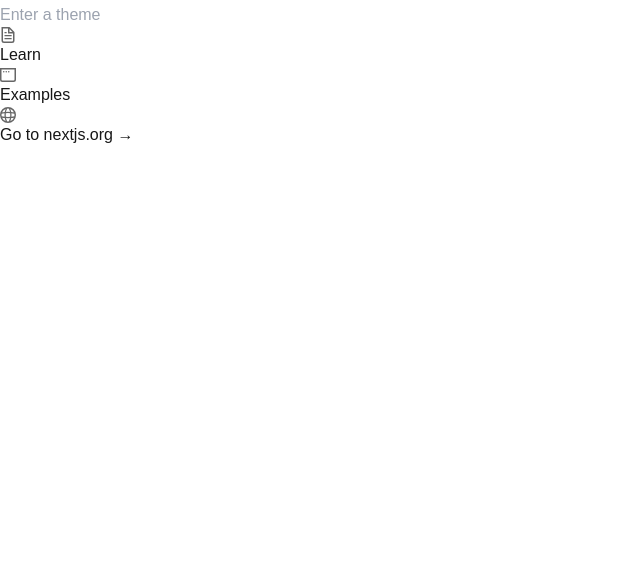
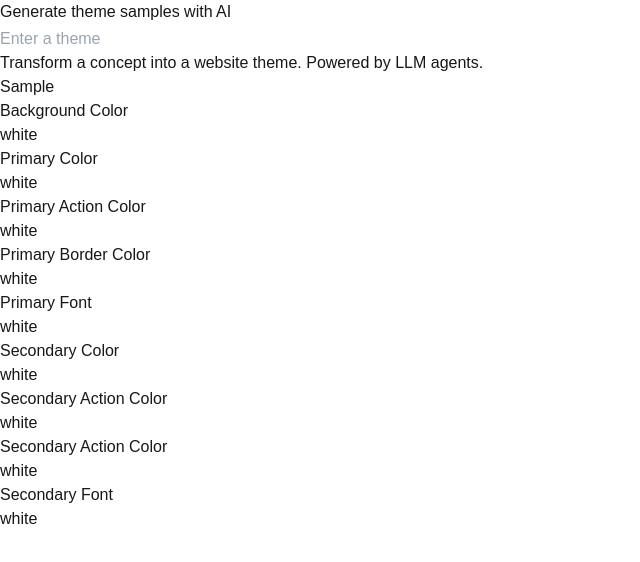
Before and after one commit to Bouhm/themomatic-client, a Next.js app: page / in a window 1280 px wide. Shown: the top 562 px of the page, without its empty margins (0-640 px from the left). Built offline with nearby package versions, Linux system fonts and the light colour scheme; some icons are missing.

Commit message:
update page

```diff
--- /dev/null
+++ b/src/app/Components/StyleDetail.tsx
@@ -0,0 +1,14 @@
+type StyleDetailProps = {
+    label: string
+    color: string
+}
+
+export default function StyleDetail({ label, color }: StyleDetailProps) {
+    return (
+      <div className="">
+        <h4 className="text-black">{label}</h4>
+        <div className={`rounded bg-[${color}] w-6 h-6`}></div>
+        <span>{color}</span>
+      </div>
+    );
+  }
--- /dev/null
+++ b/src/app/Components/StyleInfo.tsx
@@ -0,0 +1,43 @@
+import StyleDetail from "./StyleDetail";
+
+interface IStyleDetail {
+    name: string
+}
+
+const details: IStyleDetail[] = [
+    {
+        name: "Background Color"
+    },
+    {
+        name: "Primary Color"
+    },
+    {
+        name: "Primary Action Color"
+    },
+    {
+        name: "Primary Border Color"
+    },
+    {
+        name: "Primary Font"
+    },
+    {
+        name: "Secondary Color"
+    },
+    {
+        name: "Secondary Action Color"
+    },
+    {
+        name: "Secondary Action Color"
+    },
+    {
+        name: "Secondary Font"
+    }
+]
+
+export default function StyleInfo() {
+  return (
+    <div className="grid rounded-lg bg-white">
+        {details.map((detail,i) => <StyleDetail key={`${detail.name}-${i}`} color="white" label={detail.name}/>)}
+    </div>
+  );
+}
--- /dev/null
+++ b/src/app/Components/ThemeInfo.tsx
@@ -0,0 +1,20 @@
+import ThemeThumbnail from "./ThemeThumbnail";
+import Heading from "./UI/Heading";
+import SearchBar from "./UI/SearchBar";
+
+export default function ThemeInfo() {
+  return (
+    <div className="flex flex-col">
+        <Heading>
+            Generate theme samples with AI
+        </Heading>
+        <SearchBar placeholder="Enter a theme" />
+        <h3 className="g:-ml-2 lg:pl-2">
+            Transform a concept into a website theme. Powered by LLM agents.
+        </h3>
+        <div className="grid">
+            <ThemeThumbnail />
+        </div>
+    </div>
+  );
+}
--- /dev/null
+++ b/src/app/Components/ThemeThumbnail.tsx
@@ -0,0 +1,7 @@
+export default function ThemeThumbnail() {
+    return (
+      <div className="rounded-xl bg-white w-24 h-24">
+        Sample
+      </div>
+    );
+  }
--- /dev/null
+++ b/src/app/Components/UI/Heading.tsx
@@ -0,0 +1,9 @@
+import { PropsWithChildren } from "react";
+
+export default function Heading({ children }: PropsWithChildren) {
+    return (
+        <h1 className="inline-block text-2xl sm:text-3xl font-extrabold text-slate-900 tracking-tight dark:text-slate-200">
+            {children}
+        </h1>
+    )
+}
--- a/src/app/Components/UI/SearchBar.tsx
+++ b/src/app/Components/UI/SearchBar.tsx
@@ -1,5 +1,4 @@
 import { Icon } from '@iconify/react';
-import "./SearchBar.css";
 
 type SearchBarProps = {
   placeholder: string
@@ -7,8 +6,13 @@ type SearchBarProps = {
 
 export default function SearchBar({ placeholder }: SearchBarProps) {
   return (
-    <div>
-      <input className="rounded-full p-4" type="search" maxLength={24} placeholder={placeholder} />
+    <div className="w-96">
+      <input
+        className="rounded-full p-3 w-full text-black"
+        type="search"
+        maxLength={24}
+        placeholder={placeholder}
+      />
       <button className="rounded-full m-[-50px] align-middle w-12 h-12" type="submit">
         <Icon
           className="text-center m-auto"
--- a/src/app/page.tsx
+++ b/src/app/page.tsx
@@ -1,59 +1,19 @@
 import Image from "next/image";
 import SearchBar from "./Components/UI/SearchBar";
+import ThemeInfo from "./Components/ThemeInfo";
+import StyleInfo from "./Components/StyleInfo";
 
 export default function Home() {
   return (
-    <div className="grid grid-rows-[20px_1fr_20px] items-center justify-items-center min-h-screen p-8 pb-20 gap-16 sm:p-20 font-[family-name:var(--font-geist-sans)]">
-      <main className="flex flex-col gap-8 row-start-2 items-center sm:items-start">
-        <SearchBar placeholder="Enter a theme" />
+    <div className="min-h-screen">
+      <main className="flex w-full justify-center p-36">
+        <div className="flex-auto w-3/5">
+          <ThemeInfo />
+        </div>
+        <div className="flex-initial w-2/5">
+          <StyleInfo />
+        </div>
       </main>
-      <footer className="row-start-3 flex gap-6 flex-wrap items-center justify-center">
-        <a
-          className="flex items-center gap-2 hover:underline hover:underline-offset-4"
-          href="https://nextjs.org/learn?utm_source=create-next-app&utm_medium=appdir-template-tw&utm_campaign=create-next-app"
-          target="_blank"
-          rel="noopener noreferrer"
-        >
-          <Image
-            aria-hidden
-            src="/file.svg"
-            alt="File icon"
-            width={16}
-            height={16}
-          />
-          Learn
-        </a>
-        <a
-          className="flex items-center gap-2 hover:underline hover:underline-offset-4"
-          href="https://vercel.com/templates?framework=next.js&utm_source=create-next-app&utm_medium=appdir-template-tw&utm_campaign=create-next-app"
-          target="_blank"
-          rel="noopener noreferrer"
-        >
-          <Image
-            aria-hidden
-            src="/window.svg"
-            alt="Window icon"
-            width={16}
-            height={16}
-          />
-          Examples
-        </a>
-        <a
-          className="flex items-center gap-2 hover:underline hover:underline-offset-4"
-          href="https://nextjs.org?utm_source=create-next-app&utm_medium=appdir-template-tw&utm_campaign=create-next-app"
-          target="_blank"
-          rel="noopener noreferrer"
-        >
-          <Image
-            aria-hidden
-            src="/globe.svg"
-            alt="Globe icon"
-            width={16}
-            height={16}
-          />
-          Go to nextjs.org →
-        </a>
-      </footer>
     </div>
   );
 }
```
Also changed, not shown: src/app/Components/UI/SearchBar.css (deleted).
